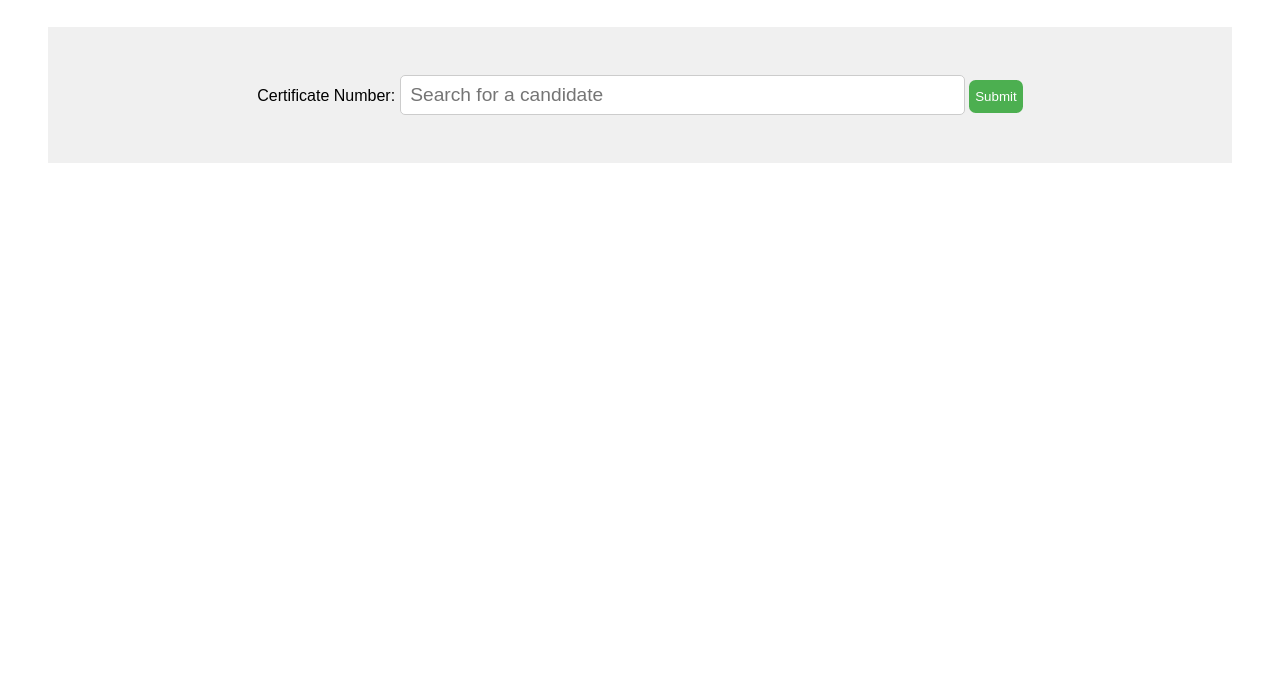
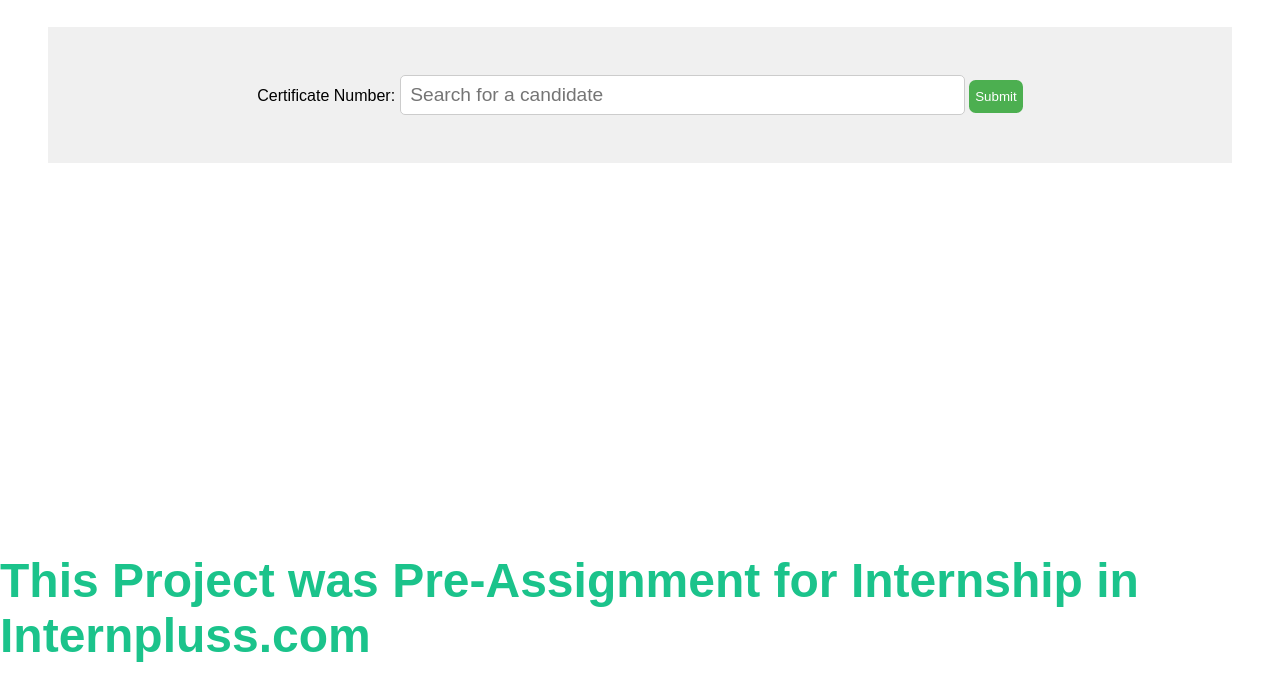
Before and after one commit to Ramansingh9948/Certificarion-Verification-System, a plain HTML site: page index.html in a window 1280 px wide. Shown: the part 245-940 px from the top of the page. Before the commit the page ends 800 px from the top, so only its background shows below. Drawn offline with Linux system fonts and the light colour scheme.

Commit message:
Update index.html

```diff
--- a/index.html
+++ b/index.html
@@ -40,7 +40,15 @@
        <p> Duration of Internship was of <span class="duration blue"></span>   </p>
        <p class="valid green"> <span class="Certificate"></span></p>
 
+
+
+
     </main>
+
+ <h1 class="heading">This Project was Pre-Assignment for Internship in Internpluss.com </h1>
+
+
+
 
     <script src="script.js"></script>
 </body>
```
